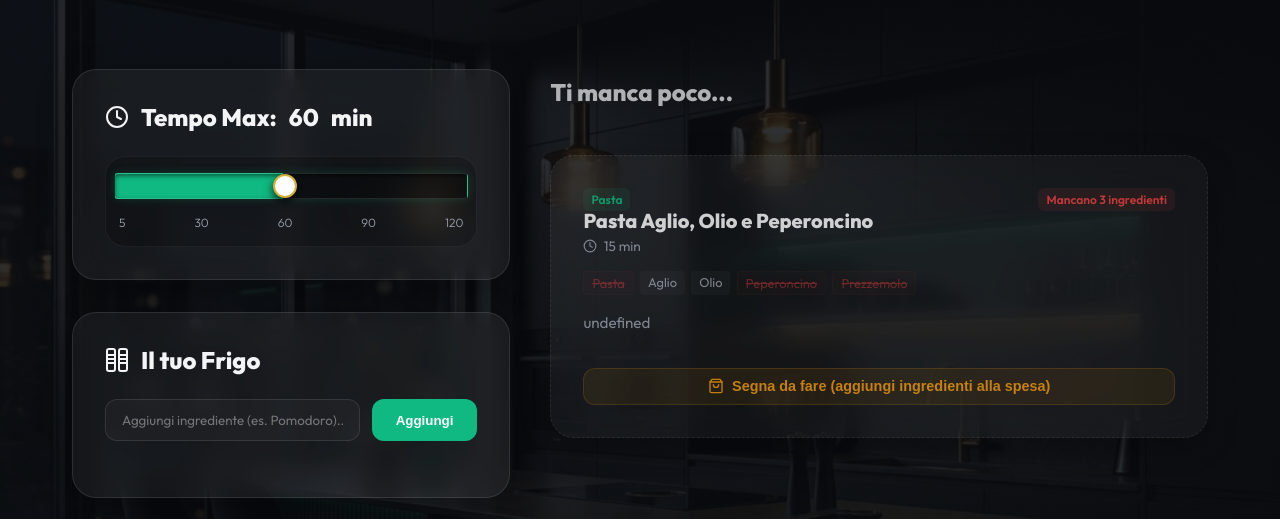
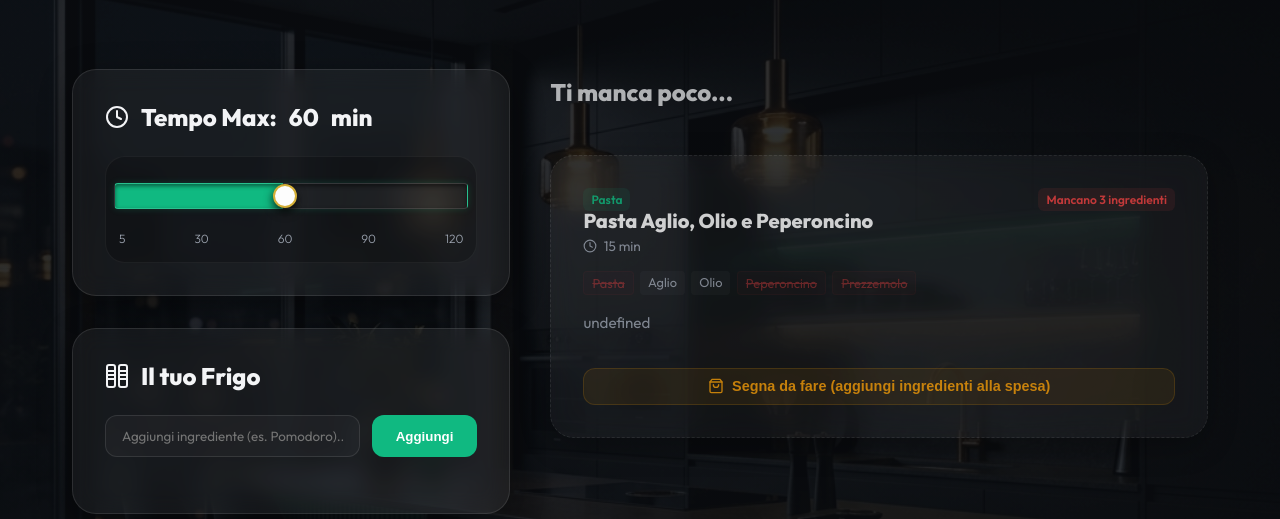
Before and after one commit to simo-hue/Vibe-coding-con-Mia, a website built with Vite: page index.html in a window 1280 px wide. Shown: the part 227-746 px from the top of the page. Built offline with nearby package versions, Linux system fonts and the light colour scheme.

Commit message:
fix: resolve slider styling bugs (ghosting at edges, bleeding fill, and inconsistent track alignment)

```diff
--- a/src/main.js
+++ b/src/main.js
@@ -64,19 +64,21 @@ const modalBody = document.getElementById('modal-body');
 
 function updateSliderTrack() {
   if (!timeSlider) return;
-  const min = timeSlider.min || 5;
-  const max = timeSlider.max || 120;
-  const val = timeSlider.value;
-  const percentage = ((val - min) / (max - min)) * 100;
+  const min = parseInt(timeSlider.min) || 5;
+  const max = parseInt(timeSlider.max) || 120;
+  const val = parseInt(timeSlider.value);
+  const percentage = Math.min(Math.max(((val - min) / (max - min)) * 100, 0), 100);
 
-  // Gourmet Dial: Vibrant primary fill with inner depth
+  // Clean Hard-stop Gradient: No bleeding or ghosting
   timeSlider.style.background = `linear-gradient(to right,
     var(--primary-color) 0%,
     var(--primary-color) ${percentage}%,
-    rgba(0, 0, 0, 0.3) ${percentage}%)`;
+    rgba(255, 255, 255, 0.05) ${percentage}%,
+    rgba(255, 255, 255, 0.05) 100%)`;
 
-  // Add reflecting glow based on percentage
-  timeSlider.style.boxShadow = `inset 0 2px 4px rgba(0, 0, 0, 0.5), 0 0 ${percentage/5}px var(--primary-glow)`;
+  // Subtler, more professional glow
+  const glowIntensity = (percentage / 100) * 15;
+  timeSlider.style.boxShadow = `inset 0 2px 4px rgba(0, 0, 0, 0.5), 0 0 ${glowIntensity}px var(--primary-glow)`;
 }
 
 // Init
--- a/src/style.css
+++ b/src/style.css
@@ -380,12 +380,12 @@ input[type=range] {
   -webkit-appearance: none;
   width: 100%;
   height: 8px;
-  background: rgba(0, 0, 0, 0.3);
+  background: rgba(255, 255, 255, 0.05); /* Base track color */
   border-radius: 4px;
-  box-shadow: inset 0 2px 4px rgba(0, 0, 0, 0.5), 0 1px 1px rgba(255, 255, 255, 0.05);
+  box-shadow: inset 0 2px 4px rgba(0, 0, 0, 0.5);
   outline: none;
   cursor: pointer;
-  transition: var(--transition);
+  margin: 10px 0;
 }
 
 input[type=range]::-webkit-slider-thumb {
@@ -417,6 +417,7 @@ input[type=range]::-webkit-slider-runnable-track {
   cursor: pointer;
   background: transparent;
   border: none;
+  border-radius: 4px;
 }
 
 /* Modal Styles */
```
